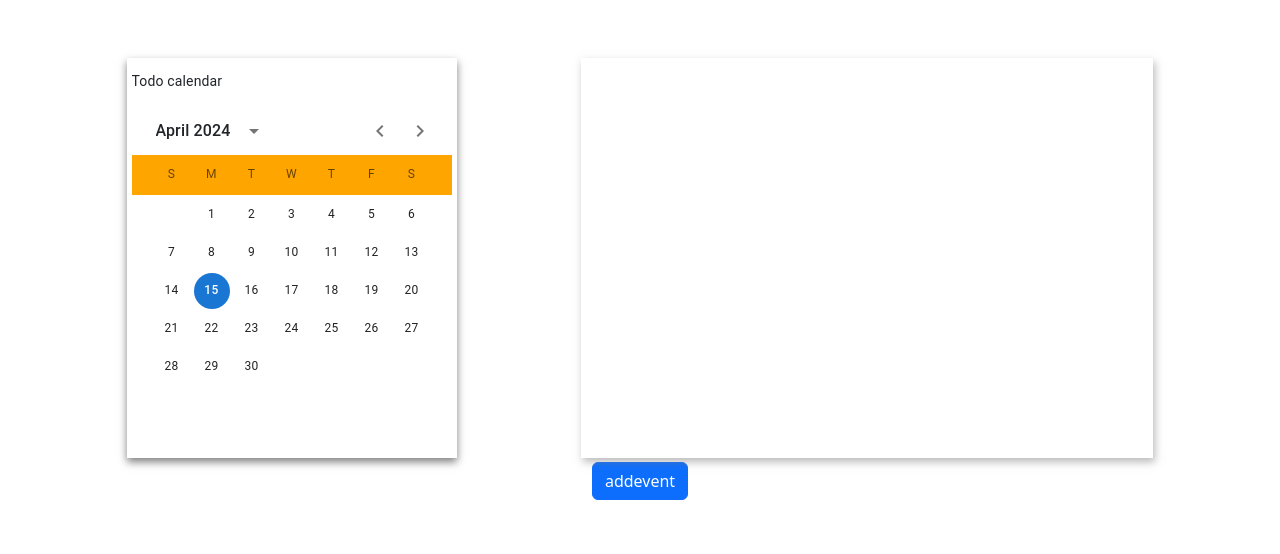
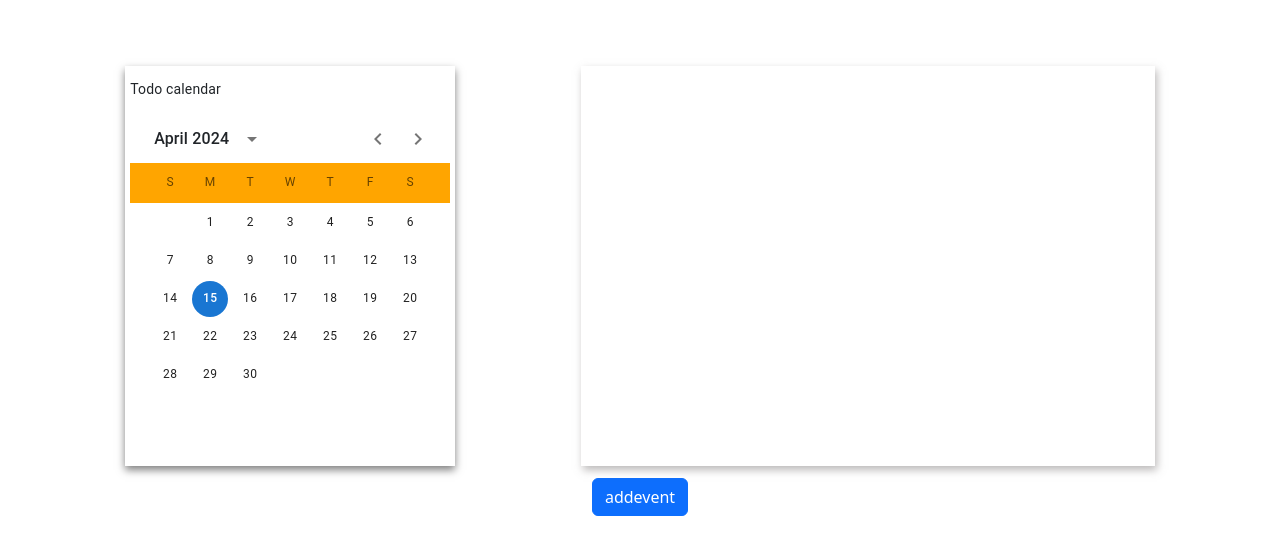
Before and after one commit to vidhyadhar9/Internship, a React (Create React App) app: page / in a window 1280 px wide. Shown: the top 554 px of the page. Built offline with nearby package versions, Linux system fonts and the light colour scheme.

Commit message:
frontend - varun

```diff
--- a/src/App.css
+++ b/src/App.css
@@ -6,7 +6,8 @@
 .secondary_container {
   display: flex;
   justify-content: space-evenly;
-  margin: 2px;
+  margin-bottom: 10px;
+  margin-top: 10px;
   padding-top:  2px;
   /* border: 2px solid black; */
 }
```
